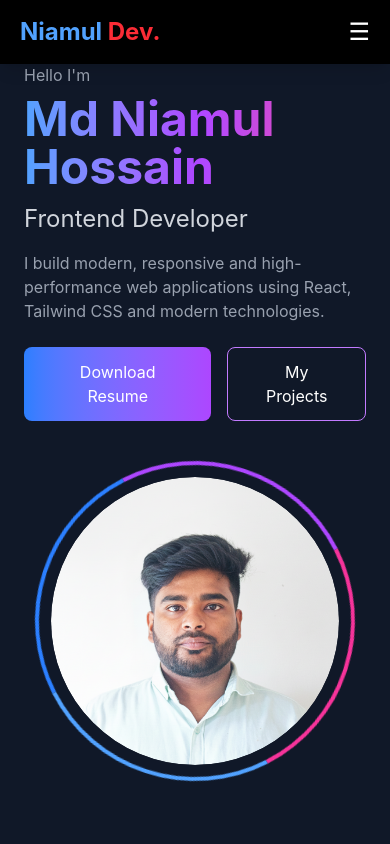
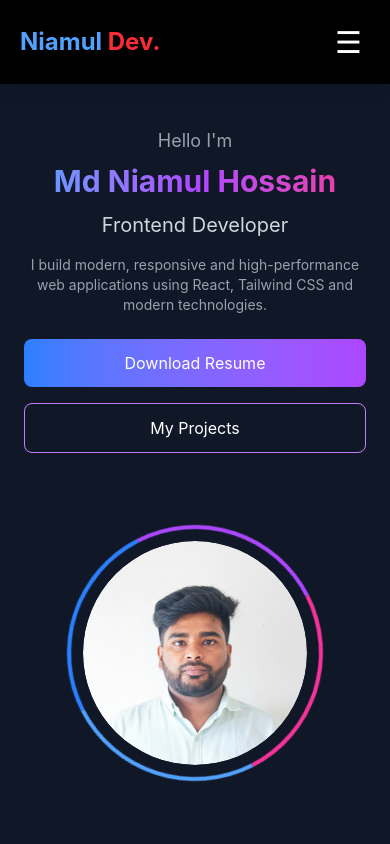
Before and after one commit to MdNiamul/React-Portfoliyo, a React (Vite) app: page / in a window 390 px wide. Shown: the top 844 px of the page. Built offline with nearby package versions, Linux system fonts and the light colour scheme.

Commit message:
uptade-hero-section

```diff
--- a/src/Component/Navbar/Navbar.jsx
+++ b/src/Component/Navbar/Navbar.jsx
@@ -1,32 +1,89 @@
+// import React, { useState } from "react";
+
+// import NavLinks from "../LInks/Links";
+// import { NavLink } from "react-router";
+// import Links from "../LInks/Links";
+
+
+// const Navbar = () => {
+//   const [open, setOpen] = useState(false);
+
+
+//   return (
+//     <nav className="bg-black text-white fixed top-0 left-0 w-full z-50 shadow-lg">
+//       <div className="max-w-7xl mx-auto px-5 py-4 flex justify-between items-center">
+
+//         <h1 className="text-2xl font-bold text-blue-400">
+//           Niamul <span className='text-red-500'>Dev.</span>
+//         </h1>
+
+
+//         <ul className="hidden md:flex gap-8 font-medium">
+//           {Links.map((link, index) => (
+//             <li key={index}>
+//               <NavLink
+//                 to={link.path}
+//                 className={({ isActive }) =>
+//                   isActive
+//                     ? "text-blue-400 border-b-2 border-blue-400 pb-1"
+//                     : "hover:text-blue-400"
+//                 }
+//               >
+//                 {link.name}
+//               </NavLink>
+//             </li>
+//           ))}
+//         </ul>
+
+//         <button onClick={() => setOpen(!open)} className="md:hidden text-2xl">
+//           ☰
+//         </button>
+//       </div>
+
+
+//       {open && (
+//         <ul className="md:hidden bg-gray-900 text-center py-4 space-y-4">
+//           {NavLinks.map((link, index) => (
+//             <li key={index}>
+//               <NavLink to={link.path}>{link.name}</NavLink>
+//             </li>
+//           ))}
+//         </ul>
+//       )}
+//     </nav>
+//   );
+// };
+
+// export default Navbar;
+
 import React, { useState } from "react";
-
-import NavLinks from "../LInks/Links";
-import { NavLink } from "react-router";
-import Links from "../LInks/Links";
-
+import { NavLink } from "react-router-dom"; // use react-router-dom
+import Links from "../LInks/Links"; // single import for all links
 
 const Navbar = () => {
   const [open, setOpen] = useState(false);
-
 
   return (
     <nav className="bg-black text-white fixed top-0 left-0 w-full z-50 shadow-lg">
       <div className="max-w-7xl mx-auto px-5 py-4 flex justify-between items-center">
 
-        <h1 className="text-2xl font-bold text-blue-400">
-          Niamul <span className='text-red-500'>Dev.</span>
+        {/* Logo */}
+        <h1 className="text-2xl font-bold text-blue-400 cursor-pointer">
+          Niamul <span className="text-red-500">Dev.</span>
         </h1>
 
-
+        {/* Desktop Links */}
         <ul className="hidden md:flex gap-8 font-medium">
           {Links.map((link, index) => (
             <li key={index}>
               <NavLink
                 to={link.path}
                 className={({ isActive }) =>
-                  isActive
-                    ? "text-blue-400 border-b-2 border-blue-400 pb-1"
-                    : "hover:text-blue-400"
+                  `transition-all duration-300 ${
+                    isActive
+                      ? "text-blue-400 border-b-2 border-blue-400 pb-1"
+                      : "hover:text-blue-400"
+                  }`
                 }
               >
                 {link.name}
@@ -35,21 +92,35 @@ const Navbar = () => {
           ))}
         </ul>
 
-        <button onClick={() => setOpen(!open)} className="md:hidden text-2xl">
-          ☰
+        {/* Mobile Hamburger */}
+        <button
+          onClick={() => setOpen(!open)}
+          className="md:hidden text-3xl p-2 focus:outline-none hover:text-blue-400 transition"
+        >
+          {open ? "✕" : "☰"}
         </button>
       </div>
 
-
-      {open && (
-        <ul className="md:hidden bg-gray-900 text-center py-4 space-y-4">
-          {NavLinks.map((link, index) => (
+      {/* Mobile Menu */}
+      <div
+        className={`md:hidden bg-gray-900 text-white overflow-hidden transition-all duration-500 ${
+          open ? "max-h-96 py-4" : "max-h-0 py-0"
+        }`}
+      >
+        <ul className="flex flex-col items-center space-y-4">
+          {Links.map((link, index) => (
             <li key={index}>
-              <NavLink to={link.path}>{link.name}</NavLink>
+              <NavLink
+                to={link.path}
+                onClick={() => setOpen(false)}
+                className="hover:text-blue-400 transition text-lg"
+              >
+                {link.name}
+              </NavLink>
             </li>
           ))}
         </ul>
-      )}
+      </div>
     </nav>
   );
 };
--- a/src/Pages/Contact.jsx
+++ b/src/Pages/Contact.jsx
@@ -172,7 +172,7 @@ const Contact = () => {
             I'm open for work! Feel free to reach out via social media or send a message directly.
           </p>
 
-          <form ref={form} onSubmit={sendEmail} className="flex flex-col gap-4">
+          <form ref={form} onSubmit={sendEmail} className=" flex flex-col gap-4">
             <input
               type="text"
               name="user_name"
--- a/src/Pages/HeroSection.jsx
+++ b/src/Pages/HeroSection.jsx
@@ -105,31 +105,32 @@ import imge from '../assets/niamul4.png';
 
 const HeroSection = () => {
     return (
-        <section className="min-h-screen flex items-center bg-gray-900 text-white">
+        <section className="min-h-screen flex items-center bg-gray-900 text-white pt-16 md:pt-0">
+            {/* pt-16: mobile-এ navbar height অনুযায়ী padding */}
             <div className="max-w-7xl mx-auto px-6 grid md:grid-cols-2 gap-10 items-center">
 
                 {/* LEFT SIDE */}
-                <div>
-                    <h2 className="text-gray-400">
+                <div className="text-center md:text-left">
+                    <h2 className="text-gray-400 text-lg md:text-xl">
                         Hello I'm
                     </h2>
 
-                    <h1 className="text-5xl font-bold mt-2
+                    <h1 className="text-3xl sm:text-4xl md:text-5xl font-bold mt-2
                         bg-gradient-to-r from-blue-400 via-purple-500 to-pink-500
-                        bg-clip-text text-transparent">
+                        bg-clip-text text-transparent break-words">
                         Md Niamul Hossain
                     </h1>
 
-                    <h3 className="text-2xl mt-3 text-gray-300">
+                    <h3 className="text-xl sm:text-2xl mt-3 text-gray-300">
                         Frontend Developer
                     </h3>
 
-                    <p className="text-gray-400 mt-4 max-w-lg">
+                    <p className="text-gray-400 mt-4 max-w-md mx-auto md:mx-0 text-sm sm:text-base">
                         I build modern, responsive and high-performance web applications
                         using React, Tailwind CSS and modern technologies.
                     </p>
 
-                    <div className="mt-6 flex gap-4">
+                    <div className="mt-6 flex flex-col sm:flex-row gap-4 justify-center md:justify-start">
                         <button className="bg-gradient-to-r from-blue-500 to-purple-500 px-6 py-3 rounded-lg hover:scale-105 transition">
                             Download Resume
                         </button>
@@ -141,9 +142,8 @@ const HeroSection = () => {
                 </div>
 
                 {/* RIGHT SIDE */}
-                <div className="flex justify-center items-center">
-
-                    <div className="relative w-80 h-80 flex items-center justify-center">
+                <div className="flex justify-center md:justify-end items-center mt-8 md:mt-0">
+                    <div className="relative w-64 sm:w-72 md:w-80 h-64 sm:h-72 md:h-80 flex items-center justify-center">
 
                         {/* spinning ring */}
                         <div className="absolute w-full h-full rounded-full border-4
@@ -151,7 +151,7 @@ const HeroSection = () => {
                             animate-spin"></div>
 
                         {/* image */}
-                        <div className="absolute w-72 h-72 rounded-full bg-gray-900 flex items-center justify-center overflow-hidden">
+                        <div className="absolute w-56 sm:w-72 md:w-72 h-56 sm:h-72 md:h-72 rounded-full bg-gray-900 flex items-center justify-center overflow-hidden">
                             <img
                                 src={imge}
                                 alt="profile"
@@ -160,7 +160,6 @@ const HeroSection = () => {
                         </div>
 
                     </div>
-
                 </div>
 
             </div>
```
